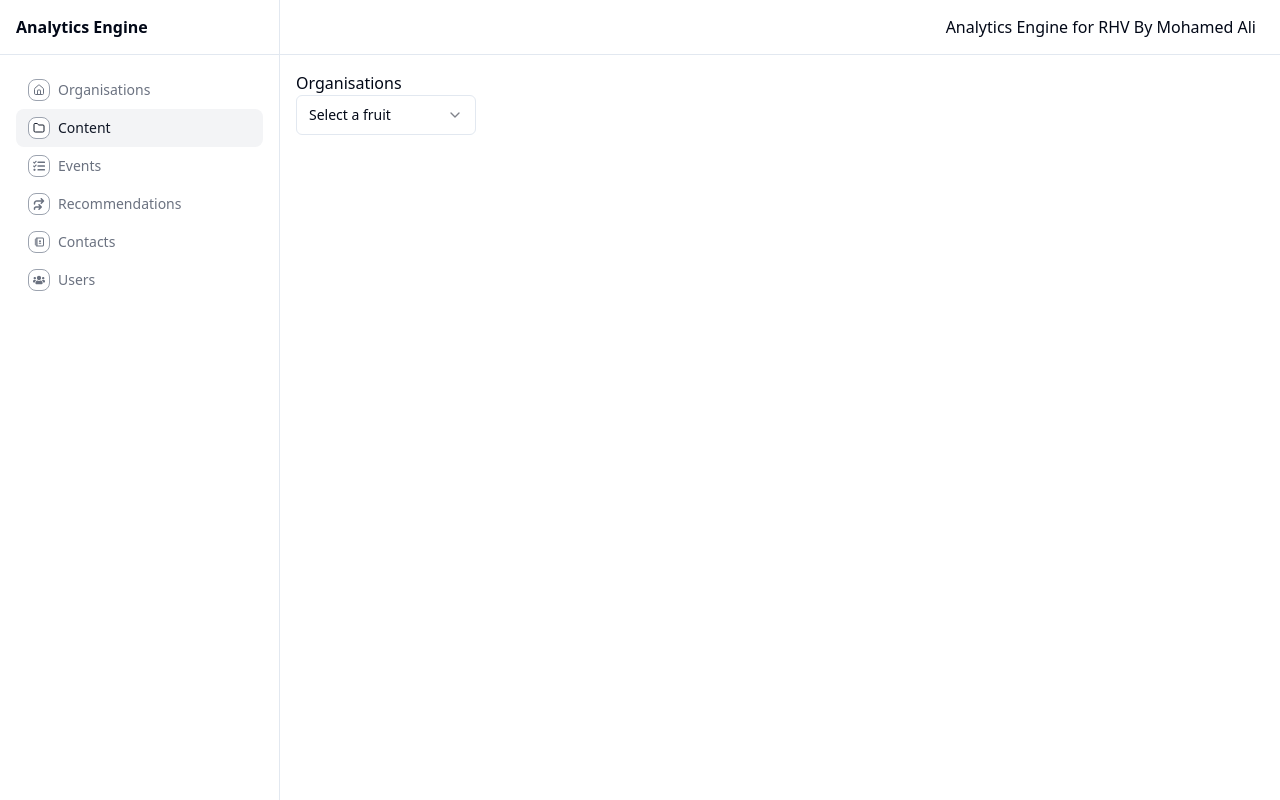
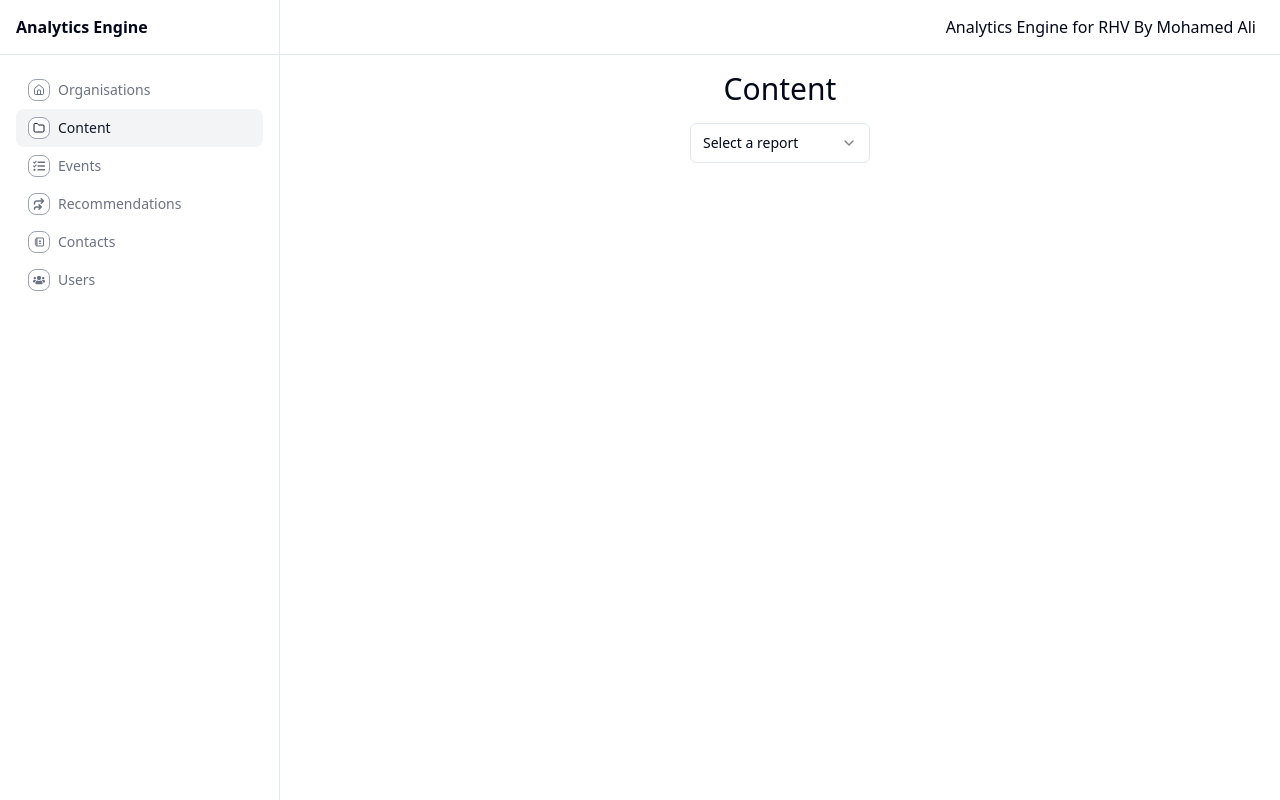
Before and after one commit to CodeNameMoe/analytics-engine, a Next.js app in the folder client/: page /content in a window 1280 px wide. Built offline with nearby package versions, Linux system fonts and the light colour scheme; no server answers.

Commit message:
content page

```diff
--- a/client/app/content/page.tsx
+++ b/client/app/content/page.tsx
@@ -1,4 +1,4 @@
-"use client"
+"use client";
 
 import {
   Select,
@@ -8,46 +8,85 @@ import {
   SelectLabel,
   SelectTrigger,
   SelectValue,
-} from "@/components/ui/select"
-import { useEffect, useState } from "react";
+} from "@/components/ui/select";
 
-function Page() {
-  const [data, setData] = useState({});
+import { useState, useEffect } from "react";
+import { LineChart, Line, XAxis, YAxis, Tooltip, ResponsiveContainer, CartesianGrid, Legend } from "recharts";
 
-  useEffect(() => {
-    fetch('http://localhost:3001/organizations/by-industry')
-      .then(response => {
+interface DataItem {
+  name: string;
+  total: number;
+}
+
+const Page = () => {
+  const [data, setData] = useState<DataItem[]>([]);
+  const [selectedReport, setSelectedReport] = useState<string>("");
+
+  const isProduction = process.env.NODE_ENV === 'production';
+  const baseUrl = isProduction ? process.env.NEXT_PUBLIC_API_URL_PRODUCTION : process.env.NEXT_PUBLIC_API_URL_LOCAL;
+
+  const handleReportChange = (value: string) => {
+    setSelectedReport(value);
+
+    if (value === "by publication date") {
+      const endpoint = `${baseUrl}/content/by-publication-date`;
+
+      fetch(endpoint)
+        .then((response) => {
           if (!response.ok) {
             throw new Error(`HTTP error! status: ${response.status}`);
           }
           return response.json();
         })
-      .then(data => setData(data))
-      .catch(error => console.error('Error fetching data:', error));
-  }, []);
+        .then((data) => {
+          const formattedData: DataItem[] = Object.entries(data).map(([name, total]) => ({ name, total: total as number }));
+          setData(formattedData);
+        })
+        .catch((error) => console.error("Error fetching data:", error));
+    }
+  };
+
+
+  const getXAxisKey = () => {
+    return "name";
+  };
+
+  const getTitle = () => {
+    return "Content by Publication Date";
+  };
+
   return (
-    <div>
-      <div className="xxd ">
-      <h1>Organisations</h1>
+    <div className="flex flex-col items-center gap-4">
+      <div className="">
+        <h1 className="text-3xl">Content</h1>
       </div>
-
-      <Select>
+      <div className="pb-4">
+        <Select onValueChange={handleReportChange}>
           <SelectTrigger className="w-[180px]">
-        <SelectValue placeholder="Select a fruit" />
+            <SelectValue placeholder="Select a report" />
           </SelectTrigger>
           <SelectContent>
             <SelectGroup>
-          <SelectLabel>Fruits</SelectLabel>
-          <SelectItem value="apple">Apple</SelectItem>
-          <SelectItem value="banana">Banana</SelectItem>
-          <SelectItem value="blueberry">Blueberry</SelectItem>
-          <SelectItem value="grapes">Grapes</SelectItem>
-          <SelectItem value="pineapple">Pineapple</SelectItem>
+              <SelectLabel>Reports</SelectLabel>
+              <SelectItem value="by publication date">By Publication Date</SelectItem>
             </SelectGroup>
           </SelectContent>
         </Select>
       </div>
-  )
-}
+      {selectedReport && (
+        <ResponsiveContainer width="80%" height={400}>
+          <LineChart data={data}>
+            <CartesianGrid strokeDasharray="3 3" />
+            <XAxis dataKey={getXAxisKey()} />
+            <YAxis />
+            <Tooltip />
+            <Legend />
+            <Line type="monotone" dataKey="total" stroke="#8884d8" activeDot={{ r: 8 }} />
+          </LineChart>
+        </ResponsiveContainer>
+      )}
+    </div>
+  );
+};
 
-export default Page
+export default Page;
```
Lines whose indentation alone changed are shown as unchanged.
